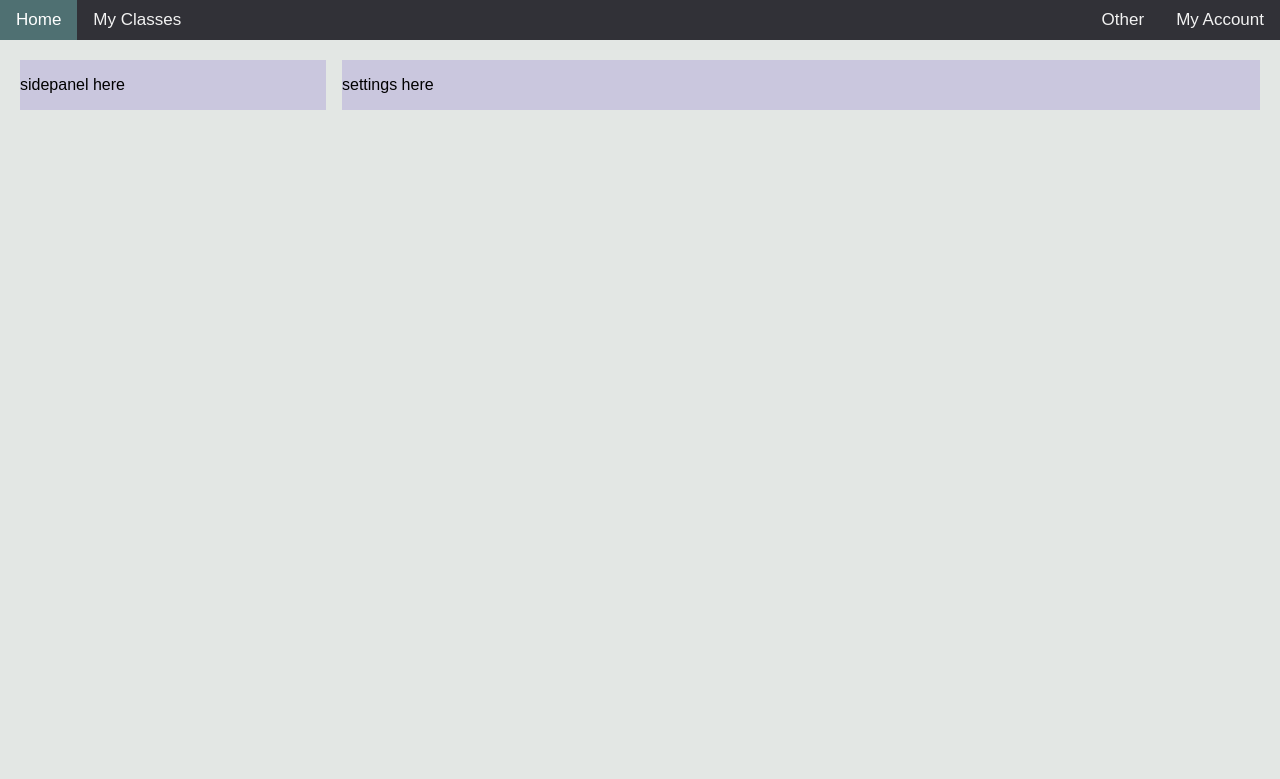
After one commit to filipvalentin/proiectTW, a PHP site: page /src/account-administration.html in a window 1280 px wide. The commit adds this page. Shown: the top 779 px of the page. Run offline with PHP 8.4, Linux system fonts and the light colour scheme.

Commit message:
AccountAdmin page

```diff
--- /dev/null
+++ b/css/account-administration.css
@@ -0,0 +1,29 @@
+.account-admin-main {
+	display: grid;
+	grid-template-areas: "sidepanel settings-area";
+	grid-template-columns: 1fr 3fr;
+	gap: 1rem;
+
+	margin: 20px;
+
+	justify-content: center;
+}
+
+.sidepanel { min-width: 300px;
+	background-color: #ada2d675;
+}
+
+.settings-area {
+background-color: #ada2d675;
+}
+
+
+@media only screen and (max-width: 40em) {
+	.account-admin-main{
+
+		grid-template-areas:
+		"sidepanel"
+		"settings-area";
+		grid-template-columns: 1fr;
+	}
+  }
--- /dev/null
+++ b/css/top-navbar.css
@@ -0,0 +1,35 @@
+body {
+	margin: 0;
+	font-family: Arial, Helvetica, sans-serif;
+	background-color: #e3e7e4;
+}
+
+.top-navbar {
+	overflow: hidden;
+	background-color: #313137;
+	position: sticky;
+	top: 0px;
+}
+
+.top-navbar a {
+	float: left;
+	color: #f2f2f2;
+	text-align: center;
+	padding: 10px 16px;
+	text-decoration: none;
+	font-size: 17px;
+}
+
+.top-navbar a:hover {
+	background-color: #ddd;
+	color: black;
+}
+
+.top-navbar a.active {
+	background-color: #4f7072;
+	color: white;
+}
+
+.navbar-right{
+	float: right;
+}
--- /dev/null
+++ b/src/account-administration.html
@@ -0,0 +1,42 @@
+<html lang="en">
+<head>
+	<meta charset="UTF-8">
+	<meta http-equiv="X-UA-Compatible" content="IE=edge">
+	<meta name="viewport" content="width=device-width, initial-scale=1.0">
+	<title>Account Administration</title>
+	<link rel="stylesheet" href="../css/account-administration.css">
+	<link rel="stylesheet" href="../css/top-navbar.css">
+
+</head>
+<body>
+
+	<nav class="top-navbar">
+		<div>
+			<a class="active" href="">Home</a>
+		</div>
+		<div>
+			<a href="">My Classes</a>
+		</div>
+
+
+		<div class="navbar-right">
+			<a href="login.html">My Account</a>
+		</div>
+		<div class="navbar-right">
+			<a href="login.html">Other</a>
+		</div>
+
+	</nav>
+
+	<main class="account-admin-main">
+		<div class="sidepanel">
+			<p>sidepanel here</p>
+		</div>
+
+		<div class="settings-area">
+<p>settings here</p>
+		</div>
+	</main>
+
+</body>
+</html>
--- a/src/index.html
+++ b/src/index.html
@@ -1,11 +1,12 @@
 <html lang="en">
+
 <head>
 	<meta charset="UTF-8">
 	<meta http-equiv="X-UA-Compatible" content="IE=edge">
 	<meta name="viewport" content="width=device-width, initial-scale=1.0">
 	<title>InformatiX</title>
-		<link rel="stylesheet" href="../css/index.css"/>
-
+	<link rel="stylesheet" href="../css/index.css">
+	<link rel="stylesheet" href="../css/top-navbar.css">
 </head>
 
 <body>
@@ -20,4 +21,5 @@
 		</div>
 	</nav>
 </body>
+
 </html>
--- a/src/login.html
+++ b/src/login.html
@@ -4,7 +4,7 @@
 	<meta http-equiv="X-UA-Compatible" content="IE=edge">
 	<meta name="viewport" content="width=device-width, initial-scale=1.0">
 	<title>Document</title>
-	<link rel="stylesheet" href="../css/login.css"
+	<link rel="stylesheet" href="../css/login.css">
 </head>
 <body>
 
```
Also changed, not shown: css/index.css (+0 -28 lines). Lines whose indentation alone changed are shown as unchanged.
